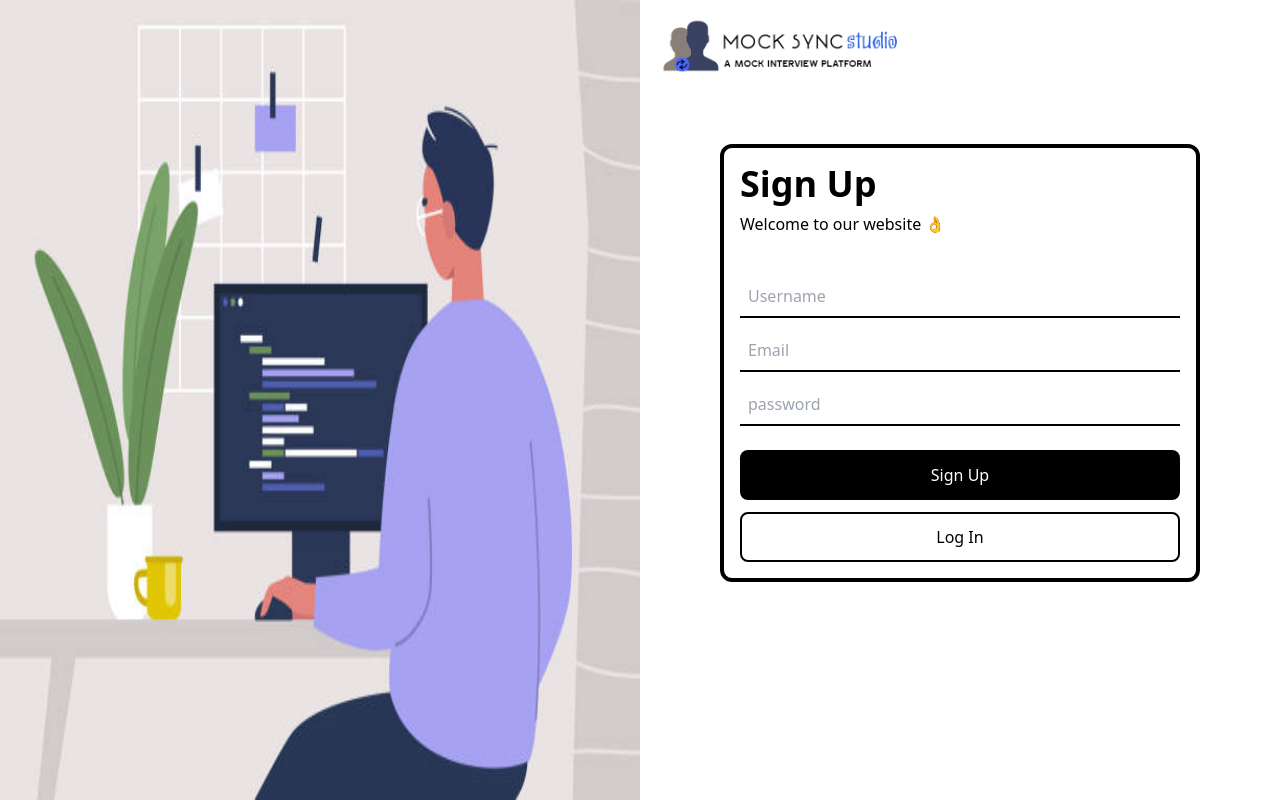
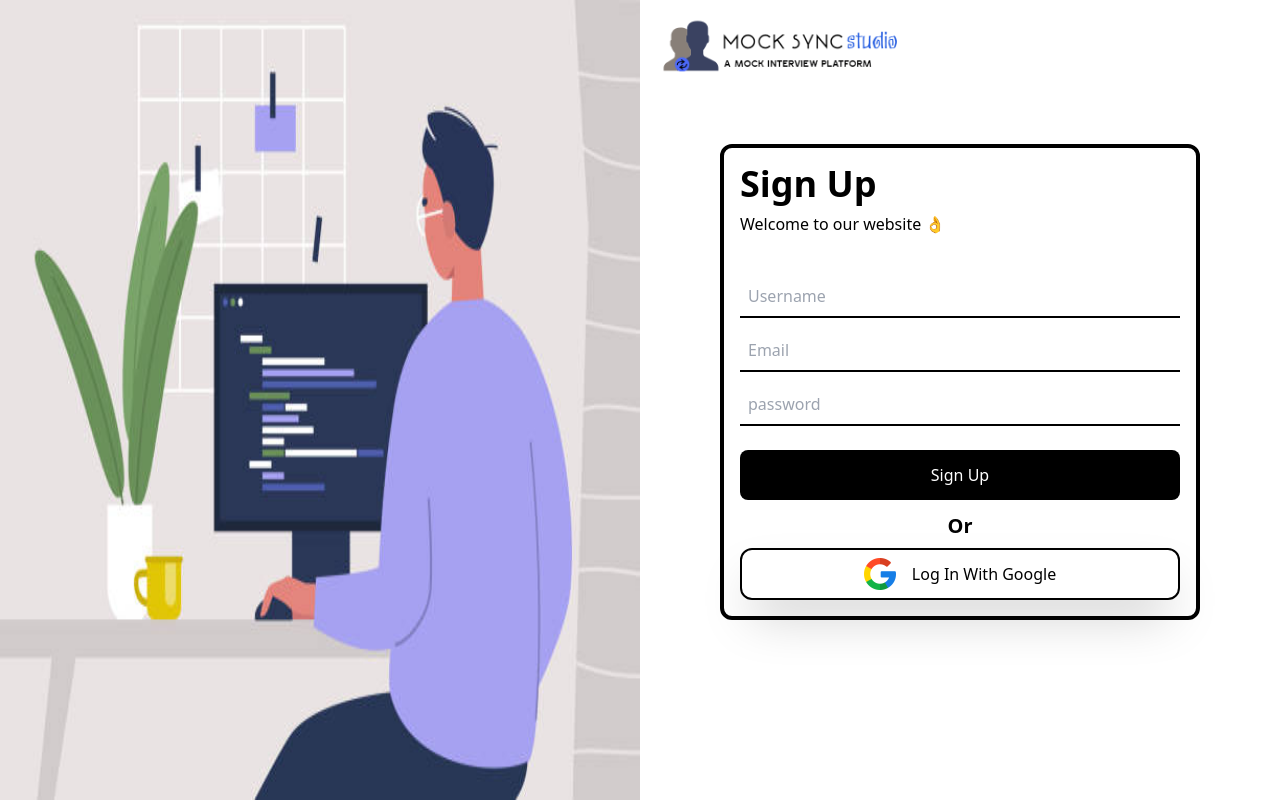
Before and after one commit to AjuAbraham/Mock-Interview-client, a React (Vite) app: page /signup in a window 1280 px wide. Built offline with nearby package versions, Linux system fonts and the light colour scheme.

Commit message:
Added error handle on form

```diff
--- a/package.json
+++ b/package.json
@@ -10,6 +10,7 @@
     "preview": "vite preview"
   },
   "dependencies": {
+    "axios": "^1.6.8",
     "react": "^18.2.0",
     "react-dom": "^18.2.0",
     "react-hot-toast": "^2.4.1",
--- a/src/components/Login.jsx
+++ b/src/components/Login.jsx
@@ -1,9 +1,36 @@
 import { useState } from "react";
 import { Link } from "react-router-dom";
+import { Toaster, toast } from "react-hot-toast";
 import DarkMode from "../utils/DarkMode.jsx";
+import axios from "axios";
+
 
 const Login = () => {
   const [darkMode, setDarkMode] = useState(false);
+  const [user,setUser] = useState({
+    email: "",
+    password: "",
+  })
+  const handleChange = (e)=>{
+    let name = e.target.name;
+    let value = e.target.value;
+    setUser({
+      ...user,
+      [name]:value
+    })
+  }
+  const handleSubmit = async (e)=>{
+    e.preventDefault();
+    const formData = new FormData();
+    formData.append("email",user.email);
+    formData.append("password",user.password);
+    try {
+      const res = await axios.post("http://localhost:8000/api/v1/user/login",formData);
+      console.log("res is: ",res);
+    } catch (error) {
+      toast.error(error.response.data.message);
+    }
+  }
   let check = localStorage.getItem("mode");
   return (
     <>
@@ -37,23 +64,34 @@ const Login = () => {
               <h1 className="font-bold from-neutral-400 text-4xl ">Log In</h1>
               <p className="pt-2">Enter Your Credentails 🫡</p>
               <div className="mt-10 flex ">
-                <form className="flex flex-col  w-full">
+                <form onSubmit={handleSubmit} className="flex flex-col  w-full">
                   <input
                     className="p-2 border-b-2 border-b-black mb-3 outline-none dark:rounded-lg text-base  dark:bg-slate-600"
                     type="email"
+                    name="email"
+                    onChange={handleChange}
+                    value={user.value}
                     placeholder="Email"
                   />
                   <input
                     className="p-2 border-b-2 border-b-black mb-3 outline-none dark:rounded-lg text-base  dark:bg-slate-600"
                     type="password"
+                    name="password"
+                    value={user.value}
+                    onChange={handleChange}
                     placeholder="password"
                   />
 
                   <button className="rounded-lg  bg-black text-white w-full h-[50px] m-auto my-3 hover:bg-zinc-500 dark:hover:text-black dark:hover:bg-white">
                     Log In
                   </button>
-                  <button className="rounded-lg bg-white border-2 border-black text-black w-full h-[50px] m-auto hover:bg-slate-100 dark:bg-black dark:text-white dark:hover:text-black dark:hover:bg-white">
+                  <button type="submit" className="rounded-lg bg-white border-2 border-black text-black w-full h-[50px] m-auto hover:bg-slate-100 dark:bg-black dark:text-white dark:hover:text-black dark:hover:bg-white">
                     <Link to={"/signup"}>Sign Up </Link>
+                  </button>
+                  <p className="text-center mb-2 font-bold text-xl ">Or</p>
+                  <button  className="border-2 dark:border-white border-black shadow-2xl p-2 flex justify-center items-center gap-x-4 rounded-xl dark:hover:bg-white hover:bg-black dark:hover:text-black hover:text-white">
+                    <img src="src/assets/google.png" className="w-8 h-8 inline" alt="404" />
+                    Log In With Google
                   </button>
                 </form>
               </div>
@@ -61,6 +99,15 @@ const Login = () => {
           </div>
         </div>
       </div>
+      <Toaster
+        toastOptions={{
+          style: {
+            border: "1px solid #713200",
+            padding: "16px",
+            color: "#713200",
+          },
+        }}
+      />
     </>
   );
 };
--- a/src/components/SignUp.jsx
+++ b/src/components/SignUp.jsx
@@ -1,9 +1,50 @@
-import { Link } from "react-router-dom";
 import { useState } from "react";
 import DarkMode from "../utils/DarkMode";
+import axios from "axios";
+import { useNavigate } from "react-router-dom";
+import { Toaster, toast } from "react-hot-toast";
 
+const loginWithGoogle = async () => {
+  window.open("http://localhost:8000/api/v1/auth/google/callback", "_self");
+};
 const SignUp = () => {
+  const navigate = useNavigate();
   const [darkMode, setDarkMode] = useState(false);
+  const [data, setData] = useState({
+    username: "",
+    email: "",
+    password: "",
+  });
+
+  const handleSubmit = async (e) => {
+    e.preventDefault();
+    const config = {
+      headers: {
+        'Content-Type': 'multipart/form-data'
+      }
+    };
+    const formData = new FormData();
+    formData.append("username", data.username);
+    formData.append("email", data.email);
+    formData.append("password", data.password);
+    console.log("Form Data:", Object.fromEntries(formData));
+    try {
+      const res = await axios.post(
+        "http://localhost:8000/api/v1/user/register",
+        formData,config
+      );
+      console.log("register data is: ", res);
+      navigate("/");
+    } catch (error) {
+      toast.error(error.response.data.message);
+    }
+  };
+  const handleChange = (e) => {
+    let name = e.target.name;
+    let value = e.target.value;
+    setData({ ...data, [name]: value });
+  };
+
   return (
     <>
       <div
@@ -42,28 +83,50 @@ const SignUp = () => {
               <h1 className="font-bold from-neutral-400 text-4xl ">Sign Up</h1>
               <p className="pt-2">Welcome to our website 👌</p>
               <div className="mt-10 flex ">
-                <form className="flex flex-col  w-full">
+                <form
+                  autoComplete="off"
+                  className="flex flex-col  w-full"
+                  onSubmit={handleSubmit}
+                >
                   <input
+                    name="username"
                     className="p-2 border-b-2 border-b-black mb-3 outline-none dark:rounded-lg text-base dark:bg-slate-600"
                     type="text"
                     placeholder="Username"
+                    value={data.username}
+                    onChange={handleChange}
                   />
                   <input
                     className="p-2 border-b-2 border-b-black mb-3 outline-none dark:rounded-lg text-base dark:bg-slate-600"
                     type="email"
+                    name="email"
                     placeholder="Email"
+                    value={data.email}
+                    onChange={handleChange}
                   />
                   <input
                     className="p-2 border-b-2 border-b-black mb-3 outline-none dark:rounded-lg text-base dark:bg-slate-600"
                     type="password"
+                    name="password"
                     placeholder="password"
+                    value={data.password}
+                    onChange={handleChange}
                   />
 
-                  <button className="rounded-lg  bg-black text-white w-full h-[50px] m-auto my-3 hover:bg-zinc-500 dark:hover:text-black dark:hover:bg-white">
+                  <button type="submit" className="rounded-lg  bg-black text-white w-full h-[50px] m-auto my-3 hover:bg-zinc-500 dark:hover:text-black dark:hover:bg-white">
                     Sign Up
                   </button>
-                  <button className="rounded-lg bg-white border-2 border-black text-black w-full h-[50px] m-auto hover:bg-slate-100 dark:bg-black dark:text-white dark:hover:text-black dark:hover:bg-white">
-                    <Link to={"/"}>Log In </Link>
+                  <p className="text-center mb-2 font-bold text-xl ">Or</p>
+                  <button
+                    onClick={loginWithGoogle}
+                    className="border-2 dark:border-white border-black shadow-2xl p-2 flex justify-center items-center gap-x-4 rounded-xl dark:hover:bg-white hover:bg-black dark:hover:text-black hover:text-white"
+                  >
+                    <img
+                      src="src/assets/google.png"
+                      className="w-8 h-8 inline"
+                      alt="404"
+                    />
+                    Log In With Google
                   </button>
                 </form>
               </div>
@@ -71,7 +134,17 @@ const SignUp = () => {
           </div>
         </div>
       </div>
+      <Toaster
+        toastOptions={{
+          style: {
+            border: "1px solid #713200",
+            padding: "16px",
+            color: "#713200",
+          },
+        }}
+      />
     </>
+
   );
 };
 
```
Also changed, not shown: src/assets/google.png (added), 1 other file (tests, documents, lock files or other folders).
